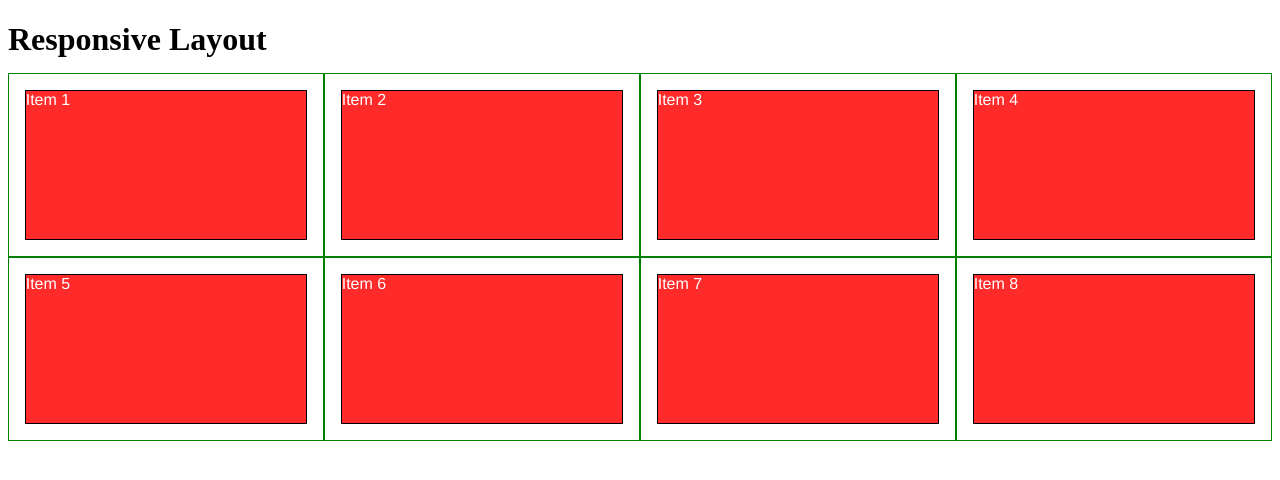
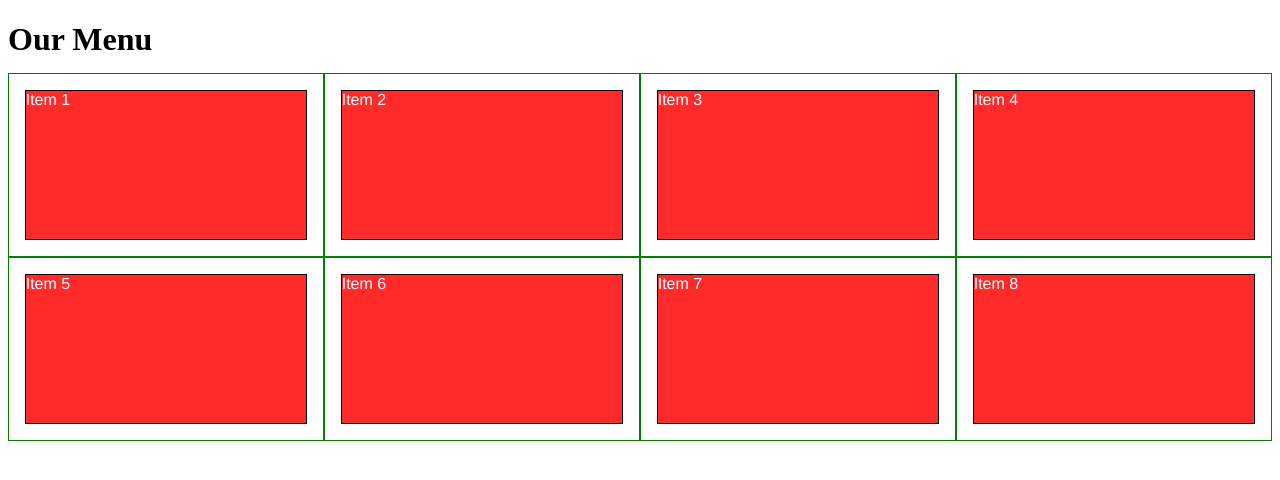
Before and after one commit to yribarne/Coursera, a plain HTML site: page module2-solution/index.html in a window 1280 px wide. Drawn offline with Linux system fonts and the light colour scheme.

Commit message:
Update index.html

```diff
--- a/module2-solution/index.html
+++ b/module2-solution/index.html
@@ -3,12 +3,12 @@
 <head>
 <meta charset="utf-8">
 <meta name="viewport" content="width=device-width, initial-scale=1">
-<title>Responsive Layout</title>
+<title>Assigment Solution For Module 2</title>
 <link rel="stylesheet" type="text/css" href="css/styles.css">
 
 </head>
 <body>
-<h1>Responsive Layout</h1>
+<h1>Our Menu</h1>
 
 <div class="row">
   <div class="col-lg-3 col-md-6"><p>Item 1</p></div>
```
